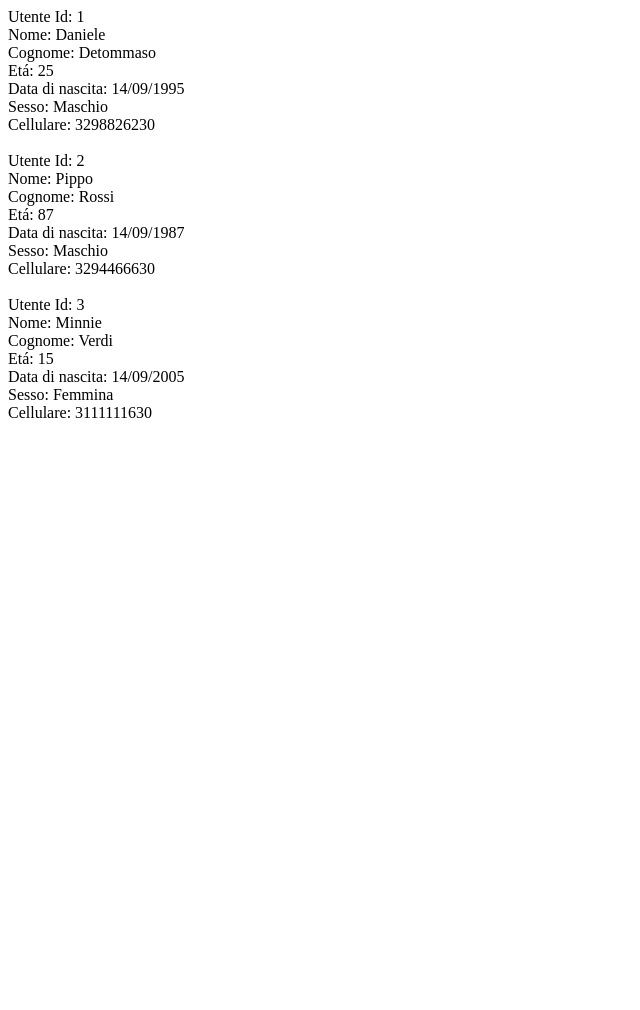
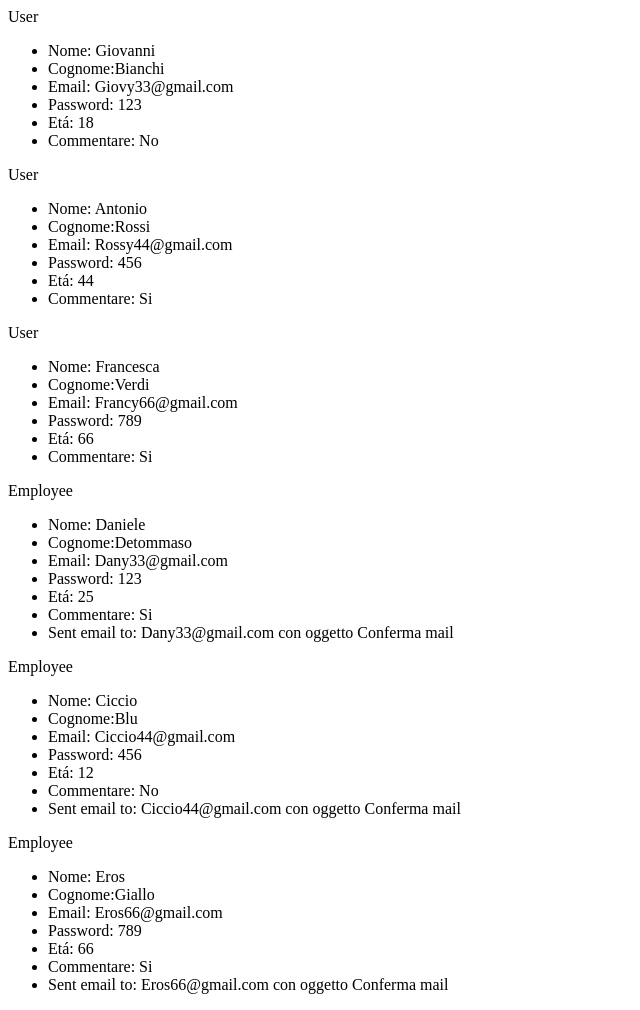
Before and after one commit to DanieleDet95/php-oop-1, a PHP site: page / in a window 1280 px wide. Shown: the whole page, without its empty margins (0-640 px from the left). Before the commit the page ends 418 px from the top, so only its background shows below. Run offline with PHP 8.4, Linux system fonts and the light colour scheme.

Commit message:
Implementazione esercizio

```diff
--- /dev/null
+++ b/Employee.php
@@ -0,0 +1,16 @@
+<?php
+
+  class Employee extends User{
+    use TraitSendEmail;
+    protected $livello = 'Cadetto';
+
+    public function setlivello($anni_anzianita){
+      if ($anni_anzianita > 10) {
+        $this->livello = 'Capitano';
+      } elseif ($anni_anzianita > 5) {
+        $this->livello = 'Ufficiale';
+      }
+    }
+  }
+
+?>
--- /dev/null
+++ b/TraitSendEmail.php
@@ -0,0 +1,10 @@
+<?php
+
+  trait TraitSendEmail
+  {
+    function sendEmail($email_dest,$email_soggetto){
+      return 'Sent email to: '.$email_dest.' con oggetto '.$email_soggetto;
+    }
+  }
+
+?>
--- a/index.php
+++ b/index.php
@@ -1,32 +1,105 @@
 <?php
+  // Visualizzare gli errori
+  ini_set('display_errors','On');
+  error_reporting(E_ALL);
+
   // Collegamento con la classe user
-  require_once(__DIR__ . '/user.php');
+  require_once(__DIR__ . '/TraitSendEmail.php');
+  require_once(__DIR__ . '/User.php');
+  require_once(__DIR__ . '/Employee.php');
 
-  // Utente1
-  $utente1 = new User('Daniele','Detommaso','Dany195@hotmail.it');
-  $utente1->id = '1';
-  $utente1->eta = '25';
-  $utente1->dataNascita = '14/09/1995';
-  $utente1->sesso = 'Maschio';
-  $utente1->cellulare = '3298826230';
-  echo 'Utente '. $utente1->getInfo() . '<br><br>';
+  // Utenti
+  $array_utenti = [
+    [
+      'nome' => 'Giovanni',
+      'cognome' => 'Bianchi',
+      'email' => 'Giovy33@gmail.com',
+      'password' => '123',
+      'eta' => '18',
+    ],
+    [
+      'nome' => 'Antonio',
+      'cognome' => 'Rossi',
+      'email' => 'Rossy44@gmail.com',
+      'password' => '456',
+      'eta' => '44',
+    ],
+    [
+      'nome' => 'Francesca',
+      'cognome' => 'Verdi',
+      'email' => 'Francy66@gmail.com',
+      'password' => '789',
+      'eta' => '66',
+    ]
+  ];
 
-  // Utente2
-  $utente2 = new User('Pippo','Rossi','Pippo87@hotmail.it');
-  $utente2->id = '2';
-  $utente2->eta = '87';
-  $utente2->dataNascita = '14/09/1987';
-  $utente2->sesso = 'Maschio';
-  $utente2->cellulare = '3294466630';
-  echo 'Utente '. $utente2->getInfo() . '<br><br>';
+  // Stampa di tutti gli utenti
+  foreach ($array_utenti as $utente) {
+    $user = new User($utente['nome'],$utente['cognome'],$utente['email'],$utente['password'],$utente['eta']);
+    $user->canComment();
+    $user_data = $user->getDate();
 
-  // Utente3
-  $utente3 = new User('Minnie','Verdi','Minnie87@hotmail.it');
-  $utente3->id = '3';
-  $utente3->eta = '15';
-  $utente3->dataNascita = '14/09/2005';
-  $utente3->sesso = 'Femmina';
-  $utente3->cellulare = '3111111630';
-  echo 'Utente '. $utente3->getInfo() . '<br><br>';
+    ?>
+      <div>
+        <p>User</p>
+        <ul>
+          <li>Nome: <?php echo $user_data['nome']; ?></li>
+          <li>Cognome:<?php echo $user_data['cognome']; ?></li>
+          <li>Email: <?php echo $user_data['email']; ?></li>
+          <li>Password: <?php echo $user_data['password']; ?></li>
+          <li>Etá: <?php echo $user_data['eta']; ?></li>
+          <li>Commentare: <?php echo $user_data['commentare']; ?></li>
+        </ul>
+      </div>
+    <?php
+  }
+
+  // Utenti
+  $array_employee = [
+    [
+      'nome' => 'Daniele',
+      'cognome' => 'Detommaso',
+      'email' => 'Dany33@gmail.com',
+      'password' => '123',
+      'eta' => '25',
+    ],
+    [
+      'nome' => 'Ciccio',
+      'cognome' => 'Blu',
+      'email' => 'Ciccio44@gmail.com',
+      'password' => '456',
+      'eta' => '12',
+    ],
+    [
+      'nome' => 'Eros',
+      'cognome' => 'Giallo',
+      'email' => 'Eros66@gmail.com',
+      'password' => '789',
+      'eta' => '66',
+    ]
+  ];
+
+  // Stampa di tutti gli Employee
+  foreach ($array_employee as $employer) {
+    $employee = new Employee($employer['nome'],$employer['cognome'],$employer['email'],$employer['password'],$employer['eta']);
+    $employee->setlivello(6);
+    $employee->canComment();
+    $employee_data = $employee->getDate();
+
+    ?>
+      <div>
+        <p>Employee</p>
+        <ul>
+          <li>Nome: <?php echo $employee_data['nome']; ?></li>
+          <li>Cognome:<?php echo $employee_data['cognome']; ?></li>
+          <li>Email: <?php echo $employee_data['email']; ?></li>
+          <li>Password: <?php echo $employee_data['password']; ?></li>
+          <li>Etá: <?php echo $employee_data['eta']; ?></li>
+          <li>Commentare: <?php echo $employee_data['commentare']; ?></li>
+          <li><?php echo $employee->sendEmail($employee->email,'Conferma mail'); ?></li>
+        </ul>
+      </div>
+    <?php
+  }
 
 ?>
--- a/user.php
+++ b/user.php
@@ -2,34 +2,50 @@
 
   // Creazione classe user con varie attributi
   class User {
-    public $id;
     public $nome;
     public $cognome;
+    public $email;
+    protected $password;
     public $eta;
-    public $dataNascita;
-    public $sesso;
-    public $email;
-    public $cellulare;
+    protected $commentare = 'No';
 
     // Implementazione funzione che acquisisce le variabili quando si crea un nuovo user
-    public function __construct($nome,$cognome,$email){
-      $this->setDate($nome,$cognome,$email);
+    public function __construct($nome,$cognome,$email,$password,$eta){
+      $this->nome = $nome;
+      $this->cognome = $cognome;
+      $this->email = $email;
+      $this->password = $password;
+      $this->eta = $eta;
     }
 
-    // Controllo su variabili
-    public function setDate($nome,$cognome,$email){
-      if ((!empty($nome))||(!empty($cognome))||(!empty($email))) {
-        $this->nome = $nome;
-        $this->cognome = $cognome;
-        $this->email = $email;
-      } else{
-        die('Errore nei dati inseriti');
+    // Stampa delle info necessarie
+    public function getDate(){
+      return [
+        'nome' => $this->nome,
+        'cognome' => $this->cognome,
+        'email' => $this->email,
+        'password' => $this->password,
+        'eta' => $this->eta,
+        'commentare' => $this->commentare,
+      ];
+    }
+
+    // Criptare Password
+    public function setPassword($password){
+      $password_criptata = $this->criptaPassword();
+      $this->password = $password_criptata;
+    }
+
+    private function criptaPassword(){
+      // Cripta password
+    }
+
+    // Condizione se puó commentare o no
+    public function canComment(){
+      if ($this->eta > 20) {
+        $this->commentare = 'Si';
       }
     }
 
-    // Stampa delle info necessarie
-    public function getInfo(){
-      return 'Id: ' .$this->id .'<br>Nome: '.$this->nome .'<br>Cognome: '.$this->cognome .'<br>Etá: '.$this->eta .'<br>Data di nascita:  '.$this->dataNascita .'<br>Sesso: '.$this->sesso .'<br>Cellulare: '.$this->cellulare;
-    }
   }
 ?>
```
Also changed, not shown: database.TXT (renamed from php-oop-1.TXT).
